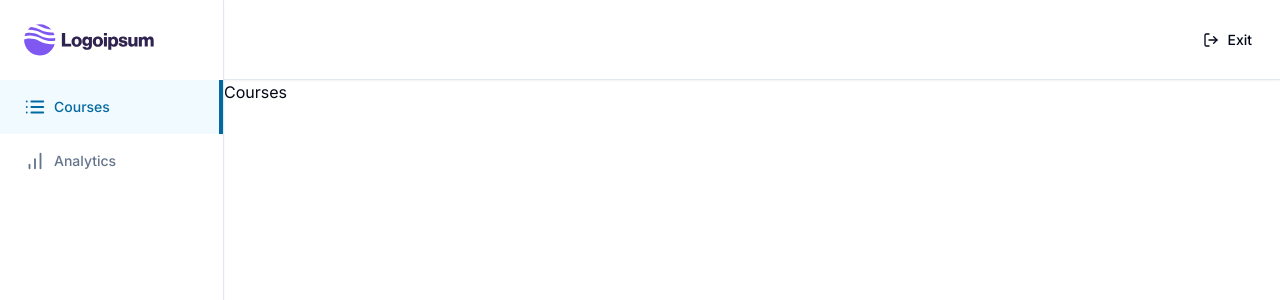
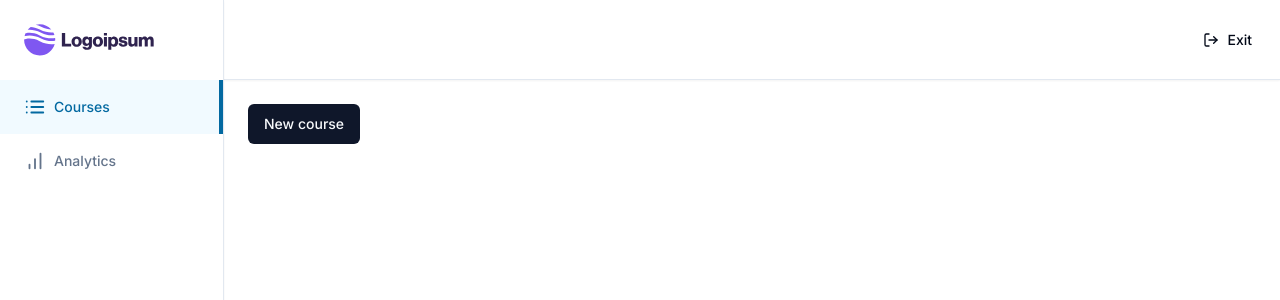
Before and after one commit to JarGad23/lms-platform, a Next.js app: page /teacher/courses in a window 1280 px wide. Shown: the top 300 px of the page. Built offline with nearby package versions, Linux system fonts and the light colour scheme.

Commit message:
Course page

```diff
--- a/app/(dashboard)/(routes)/teacher/courses/page.tsx
+++ b/app/(dashboard)/(routes)/teacher/courses/page.tsx
@@ -1,5 +1,14 @@
+import { Button } from "@/components/ui/button";
+import Link from "next/link";
+
 const CoursesPage = () => {
-  return <div>Courses</div>;
+  return (
+    <div className="p-6">
+      <Link href="/teacher/create">
+        <Button>New course</Button>
+      </Link>
+    </div>
+  );
 };
 
 export default CoursesPage;
```
